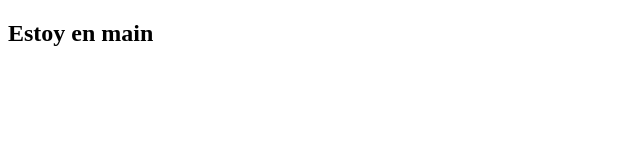
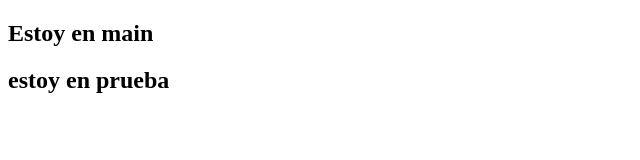
Before and after one commit to VladimirDiazContreras/prueba-git-, a plain HTML site: page index.html in a window 1280 px wide. Shown: the whole page, without its empty margins (0-640 px from the left). Drawn offline with Linux system fonts and the light colour scheme.

Commit message:
feat: :memo:this is my third commit

```diff
--- a/index.html
+++ b/index.html
@@ -7,5 +7,6 @@
 </head>
 <body>
     <h2>Estoy en main</h2>
+<h2>estoy en prueba</h2>
 </body>
 </html>
```
